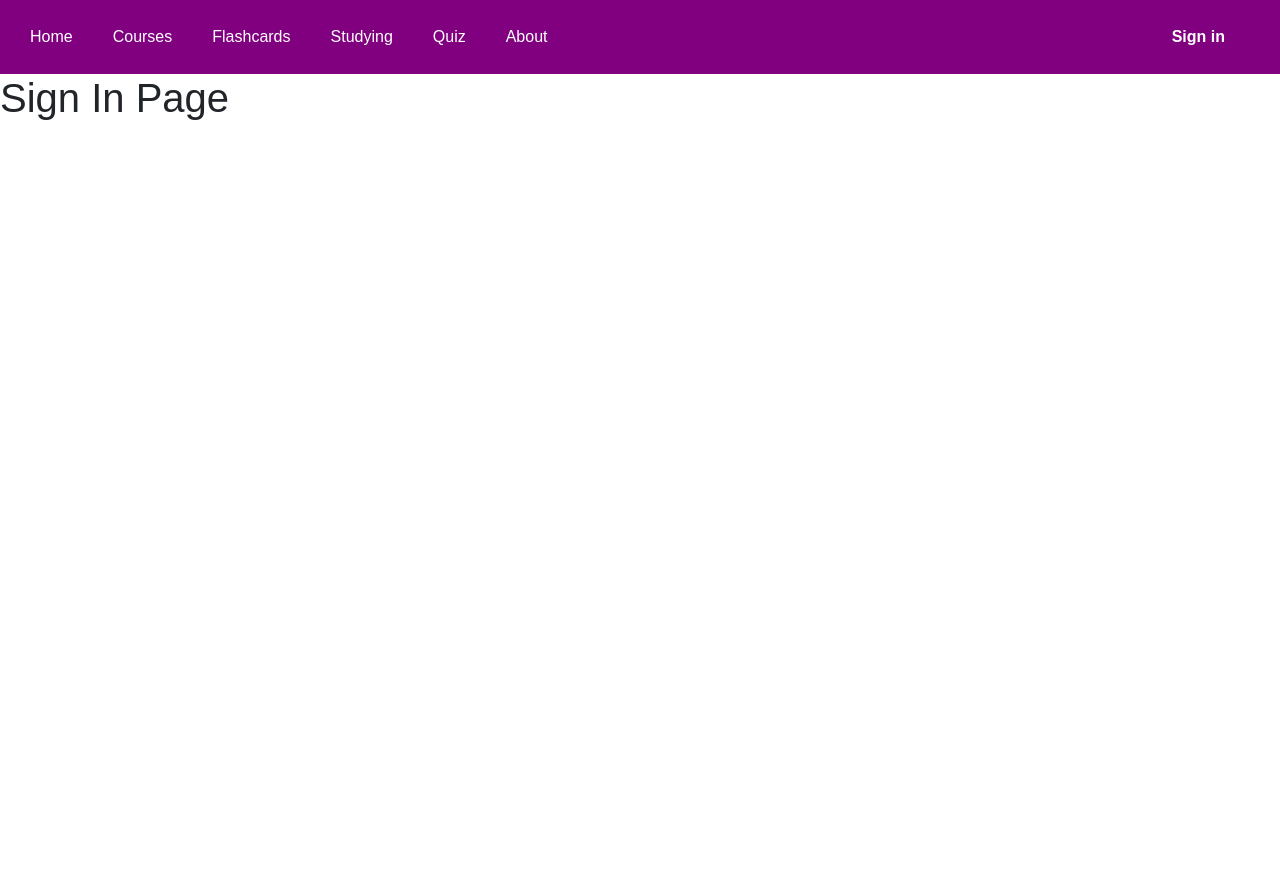
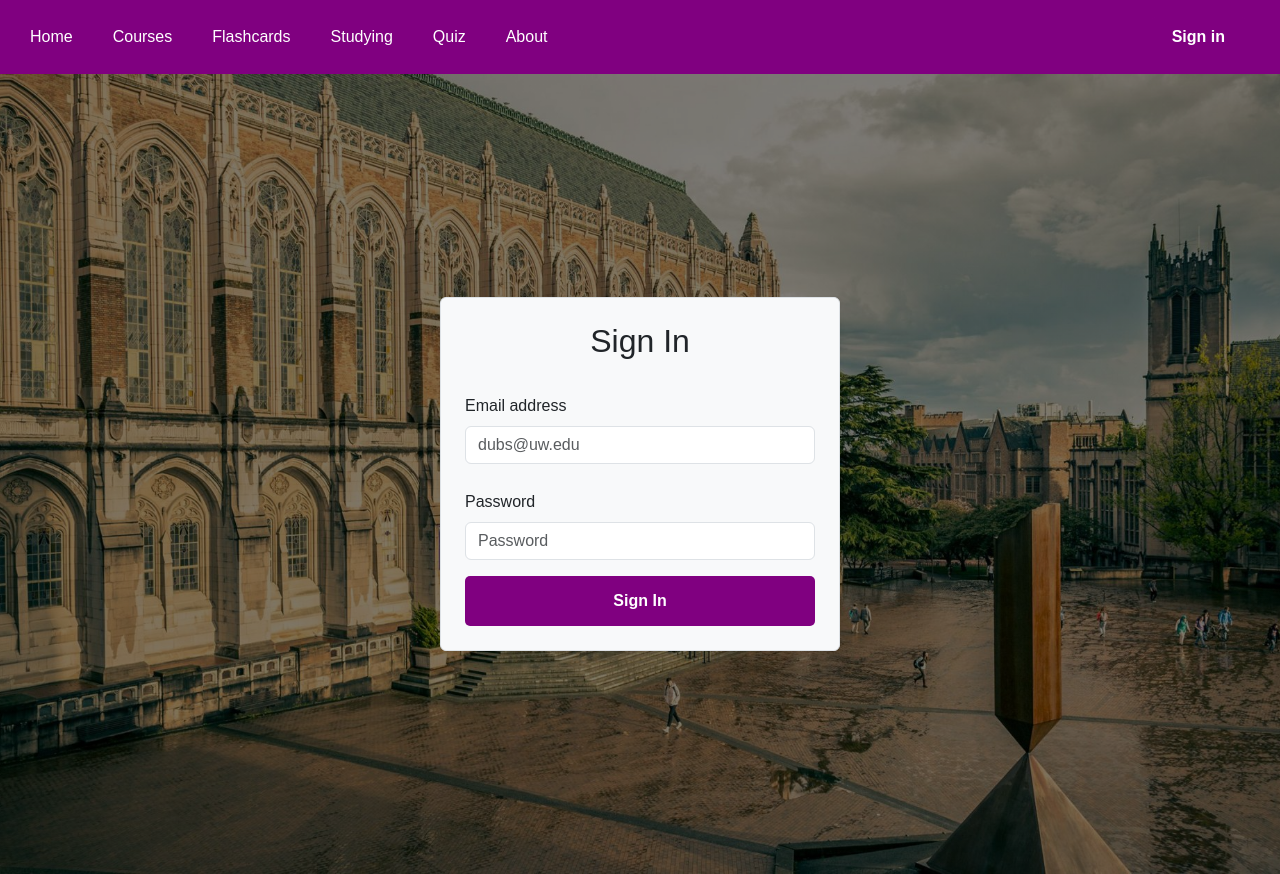
Before and after one commit to uhhmo/StudyHuskies, a React (Vite) app: page /signin in a window 1280 px wide. Before the commit the page ends 800 px from the top, so only its background shows below. Built offline with nearby package versions, Linux system fonts and the light colour scheme.

Commit message:
sign in page

```diff
--- /dev/null
+++ b/src/components/SignInForm.jsx
@@ -0,0 +1,28 @@
+import React from 'react';
+
+function SignInForm() {
+  return (
+    <main className="sign-in-image vh-100 d-flex align-items-center justify-content-center m-0">
+
+      <section
+        className="p-4 border rounded shadow-sm bg-light signin-card">
+        <h2 className="text-center mb-4">Sign In</h2>
+
+        <form>
+          <div className="mb-3">
+            <label htmlFor="email" className="form-label">Email address</label>
+            <input type="email" className="form-control" id="email" placeholder="dubs@uw.edu"/>
+          </div>
+          <div className="mb-3">
+            <label htmlFor="password" className="form-label">Password</label>
+            <input type="password" className="form-control" id="password" placeholder="Password"/>
+          </div>
+
+          <button type="submit" className="btn btn-home w-100">Sign In</button>
+        </form>
+      </section>
+    </main>
+  );
+};
+
+export default SignInForm;
--- a/src/index.css
+++ b/src/index.css
@@ -96,13 +96,6 @@ footer {
     margin-top: 30px;
 }
 
-@media (min-width: 768px) {
-    main {
-        max-width: 800px;
-        margin: 0 auto;
-    }
-}
-
 
 /* Blakes CSS */
 
@@ -148,3 +141,24 @@ footer {
     border: 3px solid #000;
     margin: 0 auto;
 }
+
+.about-image {
+    background: linear-gradient(rgba(0,0,0,0.5), rgba(0,0,0,0.5)),
+                url('../assets/UWCampus.jpg');
+    background-size: cover;
+    background-position: center;
+
+}
+
+.sign-in-image {
+    background: linear-gradient(rgba(0,0,0,0.5), rgba(0,0,0,0.5)),
+                url('./assets/SuzzOutside.jpg');
+    background-size: cover;
+    background-position: center;
+    width: 100%;
+}
+
+.signin-card {
+    width: 90%;
+    max-width: 400px;
+}
--- a/src/pages/signin.jsx
+++ b/src/pages/signin.jsx
@@ -1,7 +1,10 @@
 import React from 'react';
+import SignInForm from '../components/SignInForm';
 
 function signin() {
-  return <h1>Sign In Page</h1>;
+  return (
+    <SignInForm/>
+  );
 }
 
 export default signin;
```
